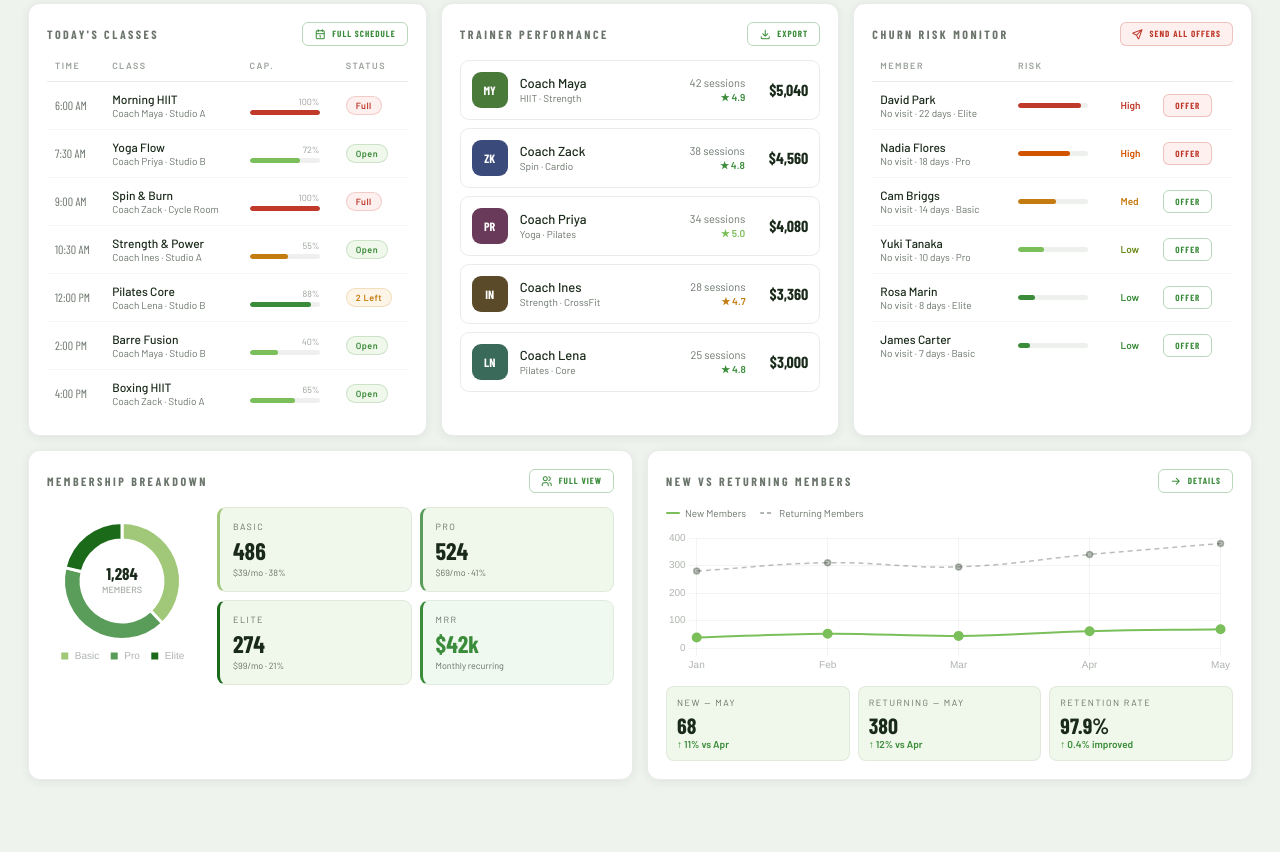
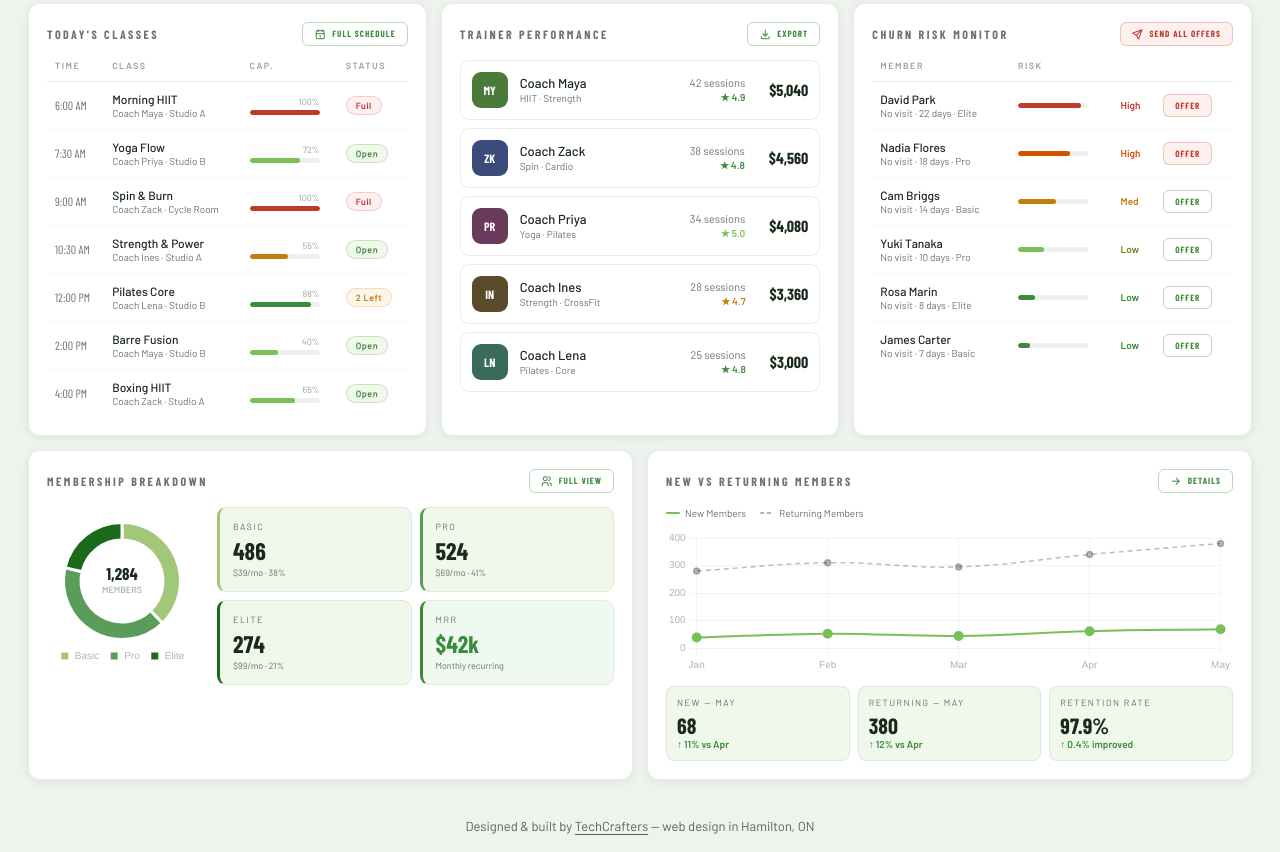
Before and after one commit to PalPatel1305/novapulse-fitness-dashboard, a plain HTML site: page index.html in a window 1280 px wide. Shown: the part 884-1736 px from the top of the page. Before the commit the page ends 1684 px from the top, so only its background shows below. Drawn offline with nearby package versions, Linux system fonts and the light colour scheme.

Commit message:
Add TechCrafters credit link to footer
Co-Authored-By: Claude Opus 5.5 <noreply@anthropic.com>

```diff
--- a/index.html
+++ b/index.html
@@ -868,5 +868,6 @@ function initCharts(tab){
 // Init overview charts immediately
 initCharts('overview');
 </script>
+<p class="tc-credit" style="text-align:center;font-size:13px;margin:0;padding:18px 16px;opacity:.7;color:inherit;font-family:inherit">Designed &amp; built by <a href="https://www.thetechcrafters.com/" style="color:inherit;text-decoration:underline;text-underline-offset:3px">TechCrafters</a> — web design in Hamilton, ON</p>
 </body>
 </html>
```
